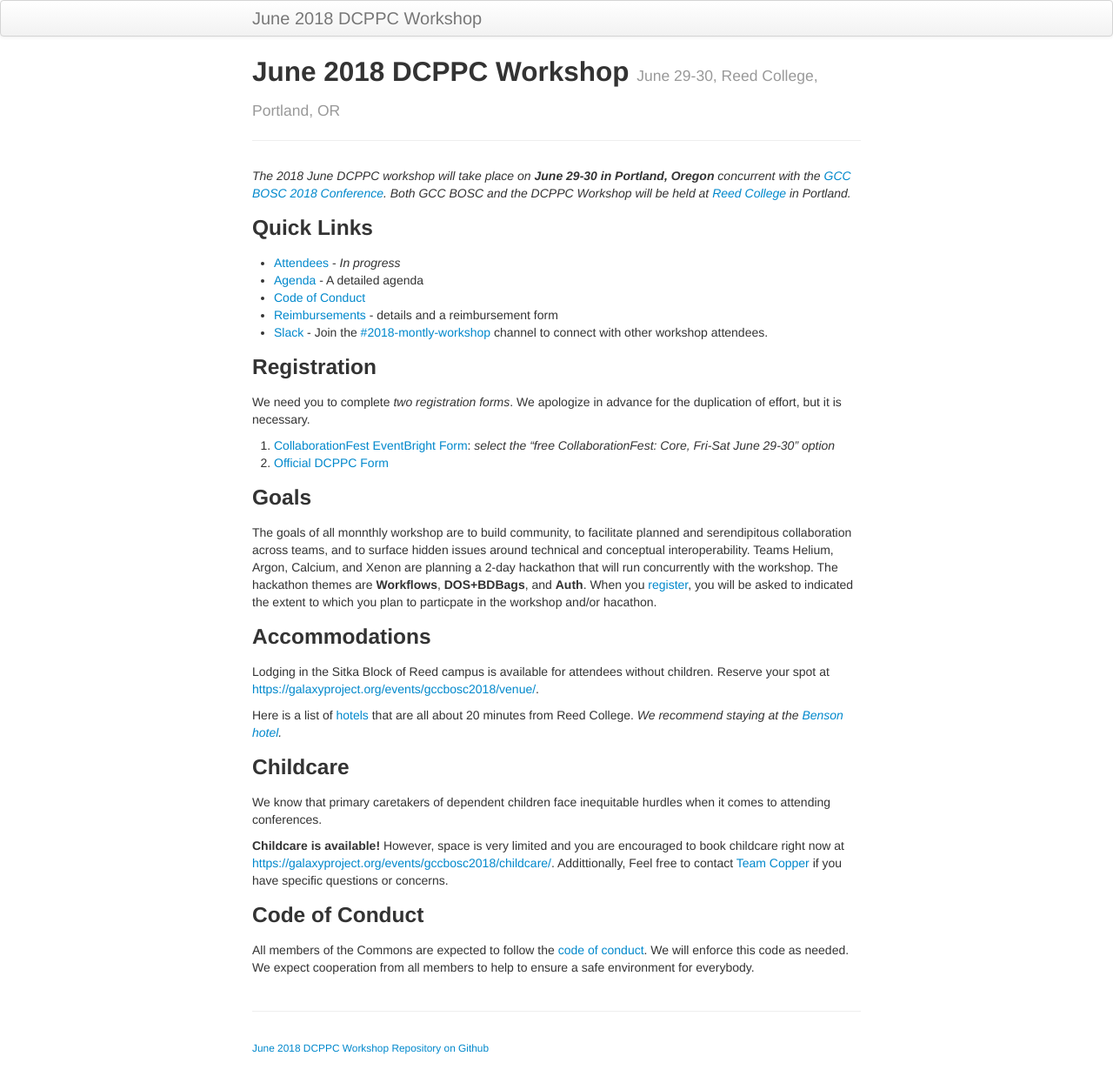
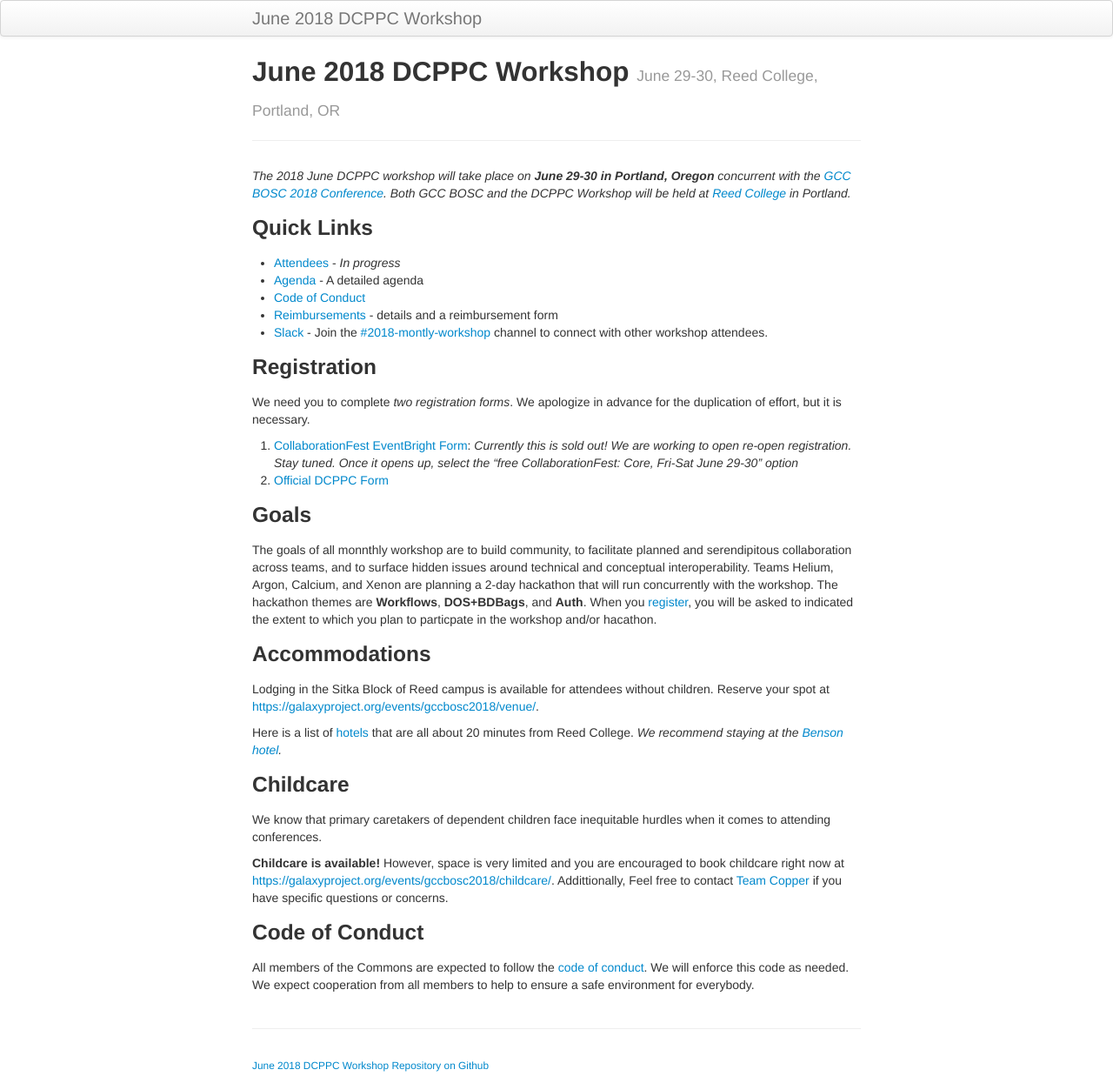
Before and after one commit to dcppc/2018-june-workshop, a Jekyll site: the page built from docs/index.md, in a window 1280 px wide. Shown: the whole page at 87% size. Built offline with Jekyll 4.4.1, drawn with Linux system fonts in a browser that asks for light colours.

Commit message:
add note about closed registration
related to https://github.com/dcppc/dcppc-workshops/issues/71

```diff
--- a/docs/index.md
+++ b/docs/index.md
@@ -22,7 +22,7 @@ in Portland._
 We need you to complete _two registration forms_. We apologize in advance for the duplication of effort, but it is necessary.
 
 
-1. [CollaborationFest EventBright Form](https://www.eventbrite.com/e/gccbosc-2018-registration-43175078823#tickets): _select the "free CollaborationFest: Core, Fri-Sat June 29-30" option_
+1. [CollaborationFest EventBright Form](https://www.eventbrite.com/e/gccbosc-2018-registration-43175078823#tickets): _Currently this is sold out! We are working to open re-open registration. Stay tuned. Once it opens up, select the "free CollaborationFest: Core, Fri-Sat June 29-30" option_
 1. [Official DCPPC Form](https://ti.to/dcppc/june-data-commons-workshop)
 
 ### Goals
```
